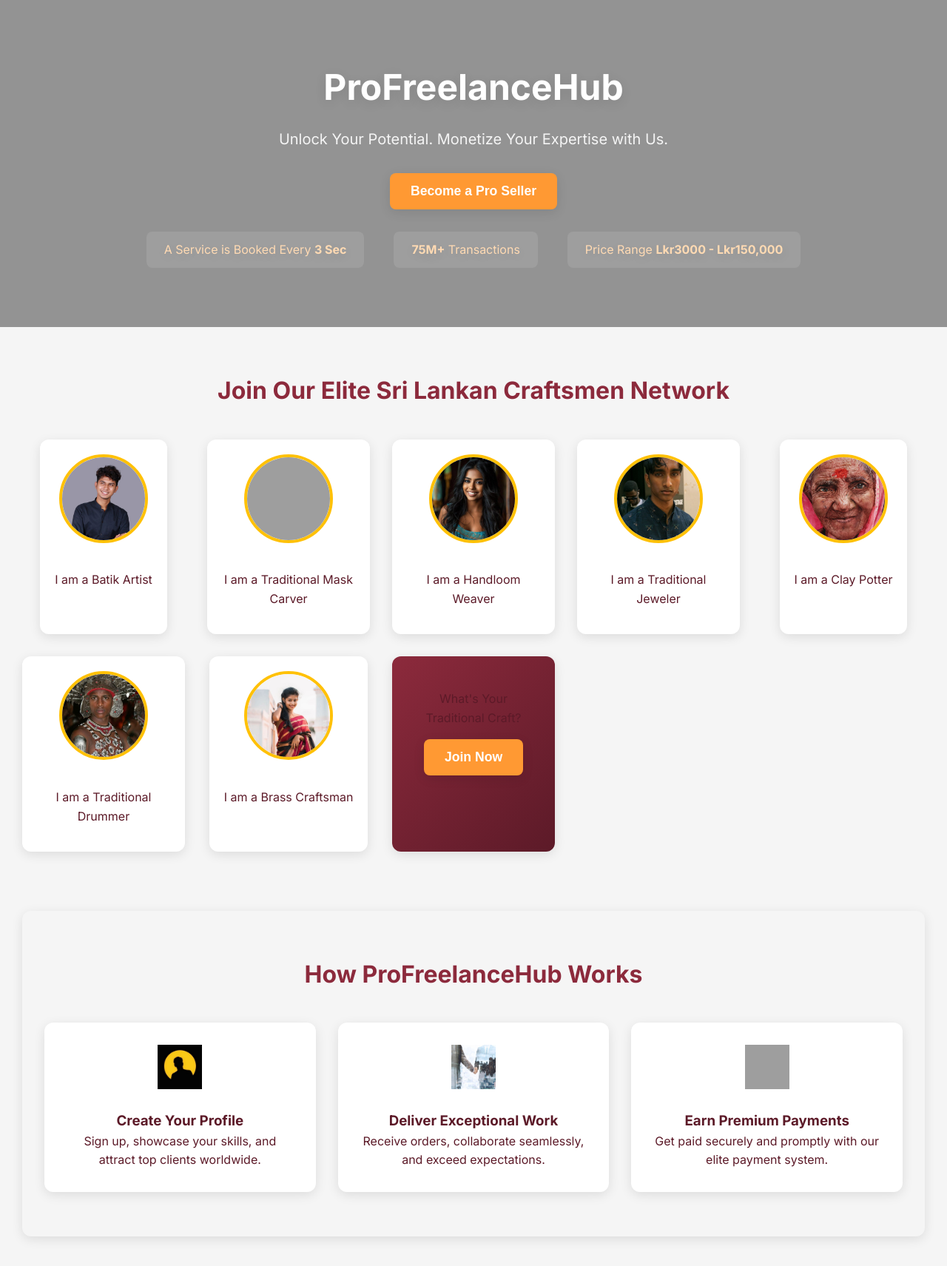
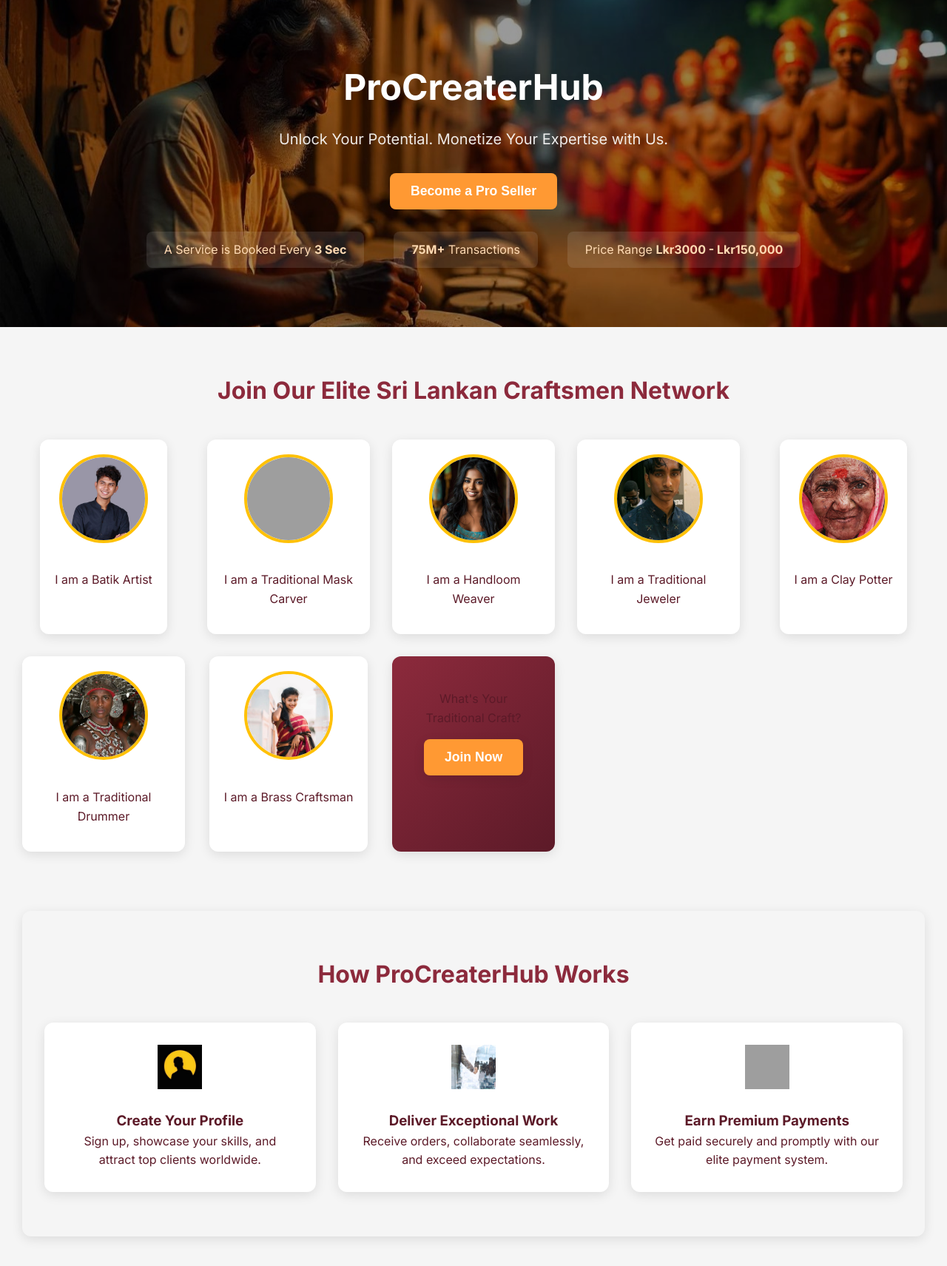
Before and after one commit to ChamiduDK/Thambapanni_Heritage, a PHP site: page /Seller/index.html in a window 1280 px wide. Shown: the top 1711 px of the page at 74% size. Run offline with PHP 8.4, Linux system fonts and the light colour scheme; some libraries are stand-ins or nearby versions; grey boxes are pictures that could not be loaded.

Commit message:
Update branding in index.html and styles.css

```diff
--- a/Seller/index.html
+++ b/Seller/index.html
@@ -12,7 +12,7 @@
 <body>
     <header>
         <div class="header-content">
-            <h1>ProFreelanceHub</h1>
+            <h1>ProCreaterHub</h1>
             <p>Unlock Your Potential. Monetize Your Expertise with Us.</p>
             <button class="cta-button" onclick="openModal()">Become a Pro Seller</button>
             <div class="stats">
@@ -62,7 +62,7 @@
             </div>
         </section>
         <section class="how-it-works">
-            <h2>How ProFreelanceHub Works</h2>
+            <h2>How ProCreaterHub Works</h2>
             <div class="steps">
                 <div class="step">
                     <img src="image/View this Snap on Snapchat!.jpg" alt="Step 1">
--- a/Seller/styles.css
+++ b/Seller/styles.css
@@ -25,7 +25,7 @@ body {
 }
 
 header {
-    background: linear-gradient(rgba(0, 0, 0, 0.4), rgba(0, 0, 0, 0.4)), url('https://via.placeholder.com/1920x600') no-repeat center center/cover;
+    background: linear-gradient(rgba(0, 0, 0, 0.4), rgba(0, 0, 0, 0.4)), url('image/hero.jpg') no-repeat center center/cover;
     color: var(--white);
     text-align: center;
     padding: 80px 20px;
```
Also changed, not shown: Seller/image/hero.jpg (added).
